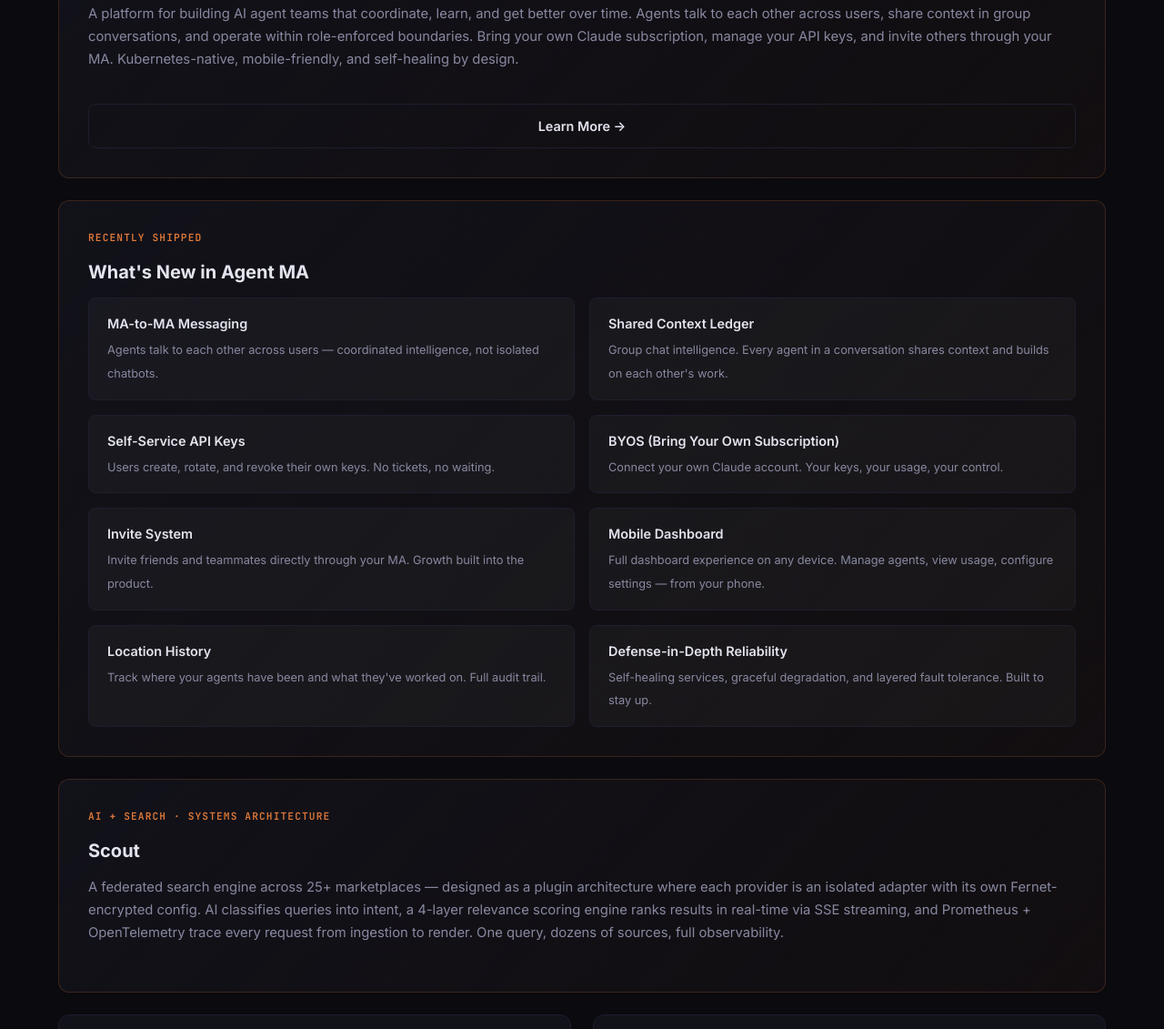
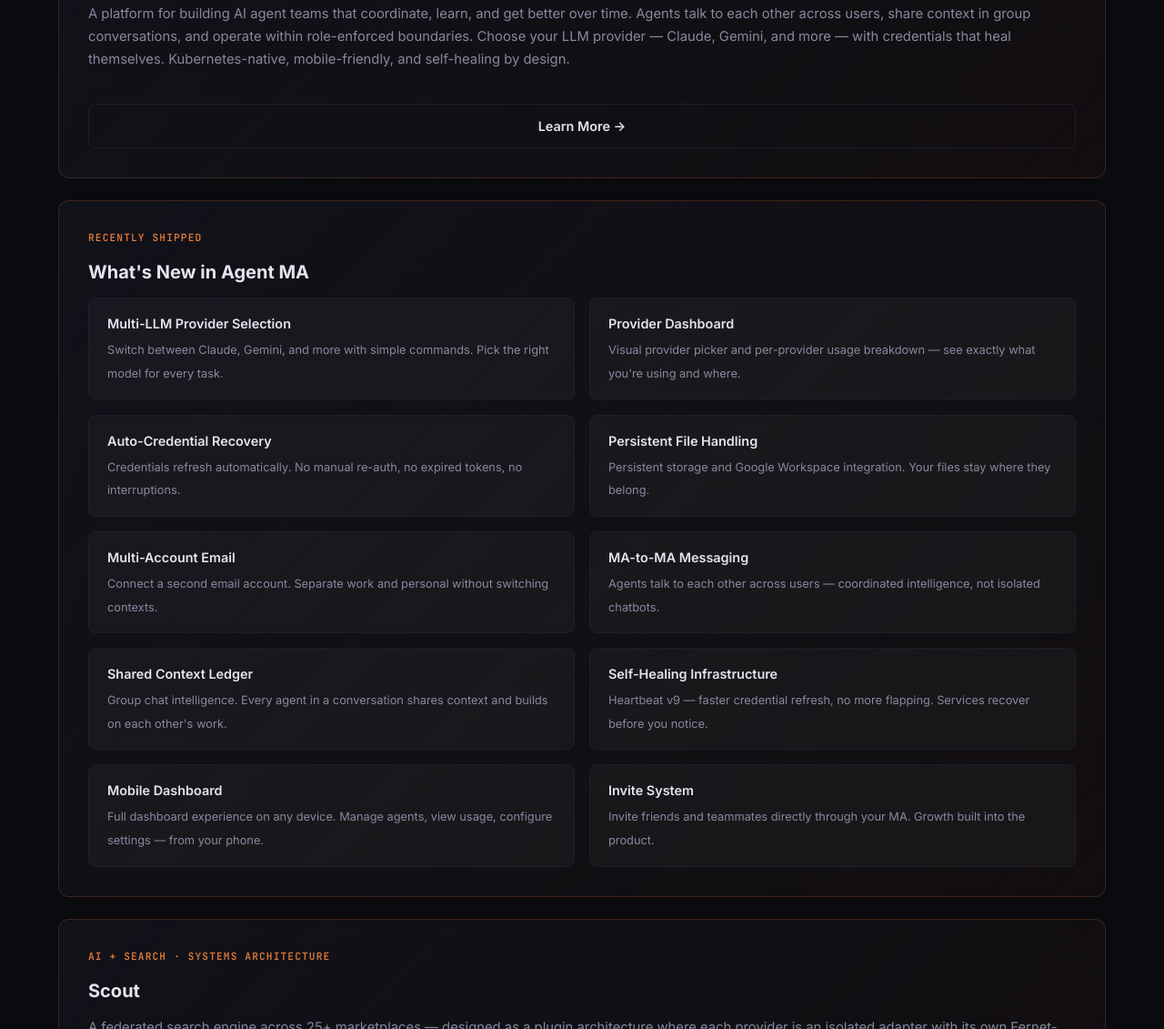
Before and after one commit to ky-ma/gqma-site, a plain HTML site: page index.html in a window 1280 px wide. Shown: the part 3966-5097 px from the top of the page at 91% size. Drawn offline with Linux system fonts and the light colour scheme.

Commit message:
feat: highlight multi-LLM, auto-credential recovery, file handling, and heartbeat v9
Update What's New section with latest platform features: multi-LLM
provider selection, provider dashboard UI, auto-credential recovery,
persistent file handling with Google Workspace, second email account
support, and heartbeat v9 self-healing improvements.

```diff
--- a/index.html
+++ b/index.html
@@ -240,8 +240,8 @@
           <p>
             A platform for building AI agent teams that coordinate, learn, and get better
             over time. Agents talk to each other across users, share context in group
-            conversations, and operate within role-enforced boundaries. Bring your own
-            Claude subscription, manage your API keys, and invite others through your MA.
+            conversations, and operate within role-enforced boundaries. Choose your LLM
+            provider — Claude, Gemini, and more — with credentials that heal themselves.
             Kubernetes-native, mobile-friendly, and self-healing by design.
           </p>
           <a href="https://agent.gqma.org" class="btn btn-outline" style="margin-top: 16px;">Learn More &rarr;</a>
@@ -252,6 +252,26 @@
           <h3>What's New in Agent MA</h3>
           <div class="feature-grid">
             <div class="feature-item">
+              <strong>Multi-LLM Provider Selection</strong>
+              <span>Switch between Claude, Gemini, and more with simple commands. Pick the right model for every task.</span>
+            </div>
+            <div class="feature-item">
+              <strong>Provider Dashboard</strong>
+              <span>Visual provider picker and per-provider usage breakdown — see exactly what you're using and where.</span>
+            </div>
+            <div class="feature-item">
+              <strong>Auto-Credential Recovery</strong>
+              <span>Credentials refresh automatically. No manual re-auth, no expired tokens, no interruptions.</span>
+            </div>
+            <div class="feature-item">
+              <strong>Persistent File Handling</strong>
+              <span>Persistent storage and Google Workspace integration. Your files stay where they belong.</span>
+            </div>
+            <div class="feature-item">
+              <strong>Multi-Account Email</strong>
+              <span>Connect a second email account. Separate work and personal without switching contexts.</span>
+            </div>
+            <div class="feature-item">
               <strong>MA-to-MA Messaging</strong>
               <span>Agents talk to each other across users — coordinated intelligence, not isolated chatbots.</span>
             </div>
@@ -260,28 +280,16 @@
               <span>Group chat intelligence. Every agent in a conversation shares context and builds on each other's work.</span>
             </div>
             <div class="feature-item">
-              <strong>Self-Service API Keys</strong>
-              <span>Users create, rotate, and revoke their own keys. No tickets, no waiting.</span>
-            </div>
-            <div class="feature-item">
-              <strong>BYOS (Bring Your Own Subscription)</strong>
-              <span>Connect your own Claude account. Your keys, your usage, your control.</span>
-            </div>
-            <div class="feature-item">
-              <strong>Invite System</strong>
-              <span>Invite friends and teammates directly through your MA. Growth built into the product.</span>
+              <strong>Self-Healing Infrastructure</strong>
+              <span>Heartbeat v9 — faster credential refresh, no more flapping. Services recover before you notice.</span>
             </div>
             <div class="feature-item">
               <strong>Mobile Dashboard</strong>
               <span>Full dashboard experience on any device. Manage agents, view usage, configure settings — from your phone.</span>
             </div>
             <div class="feature-item">
-              <strong>Location History</strong>
-              <span>Track where your agents have been and what they've worked on. Full audit trail.</span>
-            </div>
-            <div class="feature-item">
-              <strong>Defense-in-Depth Reliability</strong>
-              <span>Self-healing services, graceful degradation, and layered fault tolerance. Built to stay up.</span>
+              <strong>Invite System</strong>
+              <span>Invite friends and teammates directly through your MA. Growth built into the product.</span>
             </div>
           </div>
         </div>
```
